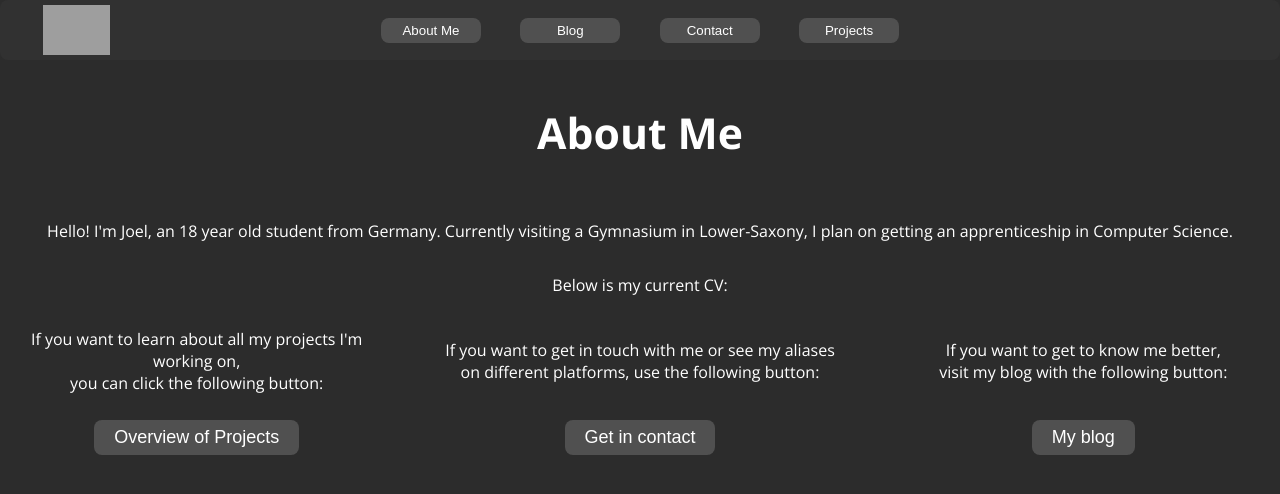
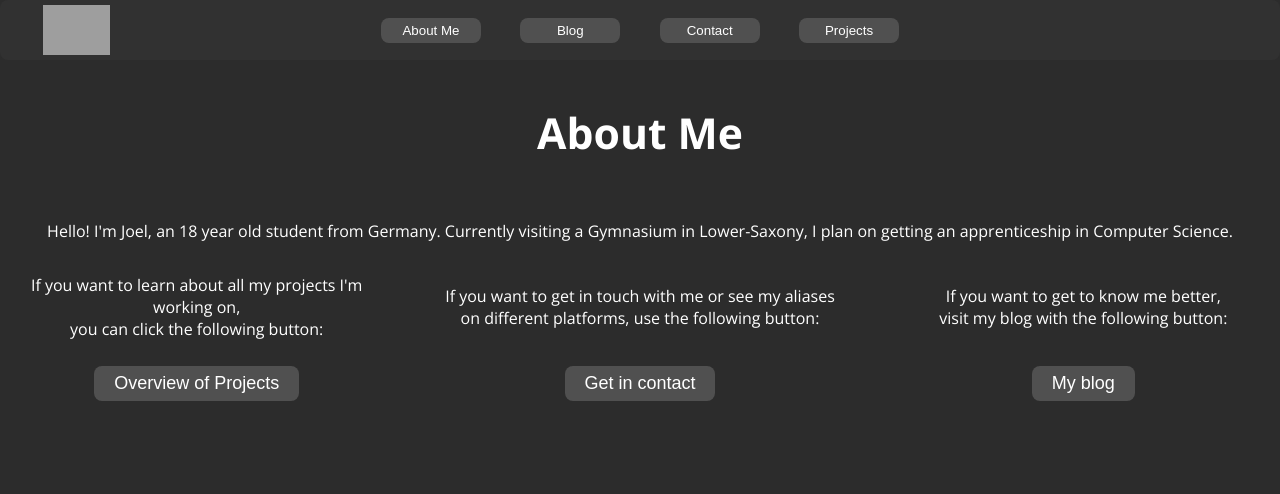
Before and after one commit to Xynox/website, a Jekyll site: the page built from html/about/about.html, in a window 1280 px wide. Shown: the top 494 px of the page. Built offline with Jekyll 4.4.1, drawn with Linux system fonts in a browser that asks for light colours; grey boxes are pictures that could not be loaded.

Commit message:
Truncate CV

```diff
--- a/html/about/about.html
+++ b/html/about/about.html
@@ -8,7 +8,6 @@ title: Joel Wittke - About Me
 
     <div class="introAbM">
         <p>Hello! I'm Joel, an 18 year old student from Germany. Currently visiting a Gymnasium in Lower-Saxony, I plan on getting an apprenticeship in Computer Science.</p>
-        <p>Below is my current CV: </p>
     </div>
 </div>
 
```
